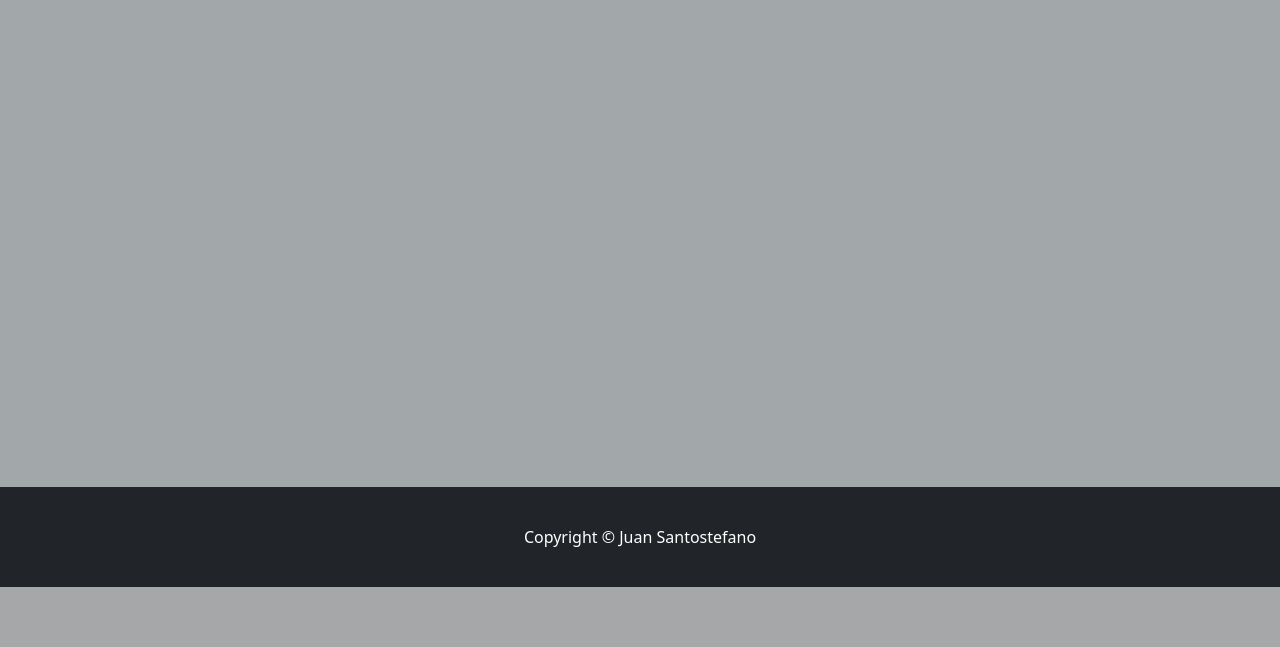
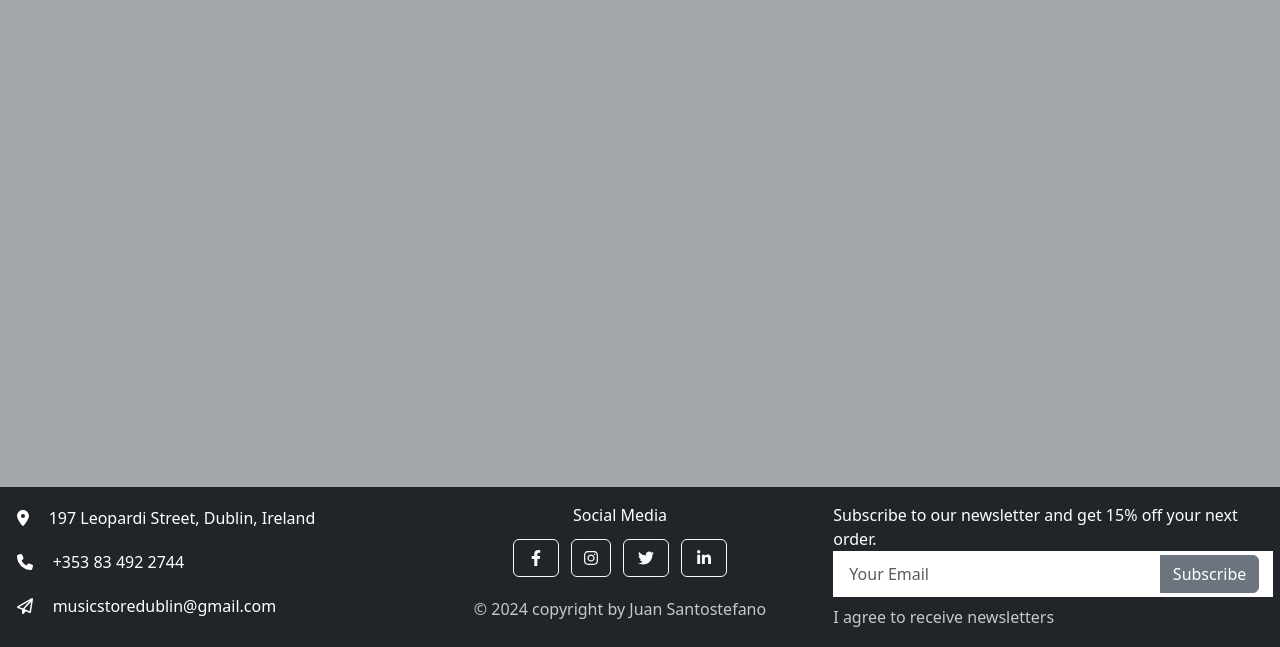
Before and after one commit to jpsantostefano/music-store, a Django app: page / in a window 1280 px wide. Shown: the part 322-969 px from the top of the page. Before the commit the page ends 909 px from the top, so only its background shows below. Run offline with Django 5.2, Linux system fonts and the light colour scheme; data that the repository does not hold is empty; some libraries are stand-ins or nearby versions.

Commit message:
footer design done. social media, contact info and newsletter input added.

```diff
--- a/static/css/style.css
+++ b/static/css/style.css
@@ -82,17 +82,41 @@
 
 footer {
     background-color: #212529;
-    height: 100px;
-    display: flex;
-    align-items: center;
-    text-align: center;
-    justify-content: center;
+    height: 160px;
     color: white;
 }
 
 footer p {
     margin: 0;
+    text-align: left;
 }
+
+.footer-contact{
+    display: flex;
+    align-items: center;
+    margin: 10px;
+}
+
+.footer-icon{
+    margin-right: 20px;
+}
+
+.footer-left,
+.footer-middle {
+    width: 400px;
+}
+
+.footer-left{
+    display: flex;
+    flex-direction: column;
+    justify-content: center;
+    align-items: flex-start;
+}
+
+.footer-right {
+    width: 440px;
+}
+
 
 /******** HOME *********/
 .home-section{
--- a/store/templates/base.html
+++ b/store/templates/base.html
@@ -32,10 +32,8 @@
 
         {% endblock %}
 
-        <!-- Footer-->
-        <footer>
-            <p>Copyright © Juan Santostefano</p>
-        </footer>
+        {% include 'footer.html' %}
+
 
         <script src="https://code.jquery.com/jquery-3.3.1.slim.min.js" integrity="sha384-q8i/X+965DzO0rT7abK41JStQIAqVgRVzpbzo5smXKp4YfRvH+8abtTE1Pi6jizo" crossorigin="anonymous"></script>
         <script src="https://code.jquery.com/jquery-3.6.4.min.js"></script>
--- /dev/null
+++ b/store/templates/footer.html
@@ -0,0 +1,55 @@
+<!-- Footer-->
+<footer>
+    <!-- Top Footer -->
+
+        <div class="d-flex justify-content-around align-items-center">
+            <!-- Left -->
+            <div class="footer-left">
+                <div class="footer-contact">
+                    <i class="fa-solid fa-location-dot footer-icon"></i>
+                    <p>197 Leopardi Street, Dublin, Ireland</p>
+                </div>
+                <div class="footer-contact">
+                    <i class="fa-solid fa-phone footer-icon"></i>
+                    <p>+353 83 492 2744</p>
+                </div>
+
+                <div class="footer-contact">
+                    <i class="fa-regular fa-paper-plane footer-icon"></i>
+                    <p>musicstoredublin@gmail.com</p>
+                </div>
+            </div>
+
+            <!-- Middle -->
+            <div class="footer-middle text-center">
+                <h6>Social Media</h6>
+                <div class="mt-2">
+                    <a class="btn btn-outline-light btn-floating m-1" href="https://www.facebook.com/" role="button" target="_blank">
+                        <i class="fab fa-fw fa-facebook-f"></i>
+                    </a>
+                    <a class="btn btn-outline-light btn-floating m-1" href="https://www.instagram.com/" role="button" target="_blank">
+                        <i class="fa-brands fa-instagram"></i>
+                    </a>
+                    <a class="btn btn-outline-light btn-floating m-1" href="https://twitter.com/" role="button" target="_blank">
+                        <i class="fab fa-fw fa-twitter"></i>
+                    </a>
+                    <a class="btn btn-outline-light btn-floating m-1" href="https://www.linkedin.com/" role="button" target="_blank">
+                        <i class="fab fa-fw fa-linkedin-in"></i>
+                    </a>
+                </div>
+                <div class="d-flex justify-content-center mt-3">
+                    <p class="m-0 text-white text-opacity-75">© 2024 copyright by Juan Santostefano</p>
+                </div>
+            </div>
+
+            <!-- Right -->
+            <div class="footer-right mt-3 mb-2">
+                <h6 class="text-white">Subscribe to our newsletter and get 15% off your next order.</h6>
+                <form class="d-flex flex-row mb-2 p-1 bg-white input-group">
+                    <input type="email" class="form-control rounded border-0" placeholder="Your Email">
+                    <button class="btn btn-secondary flex-shrink-0" type="submit">Subscribe</button>
+                </form>
+                <p class="fs-sm text-white text-opacity-75">I agree to receive newsletters</p>
+            </div>
+        </div>
+</footer>
```
